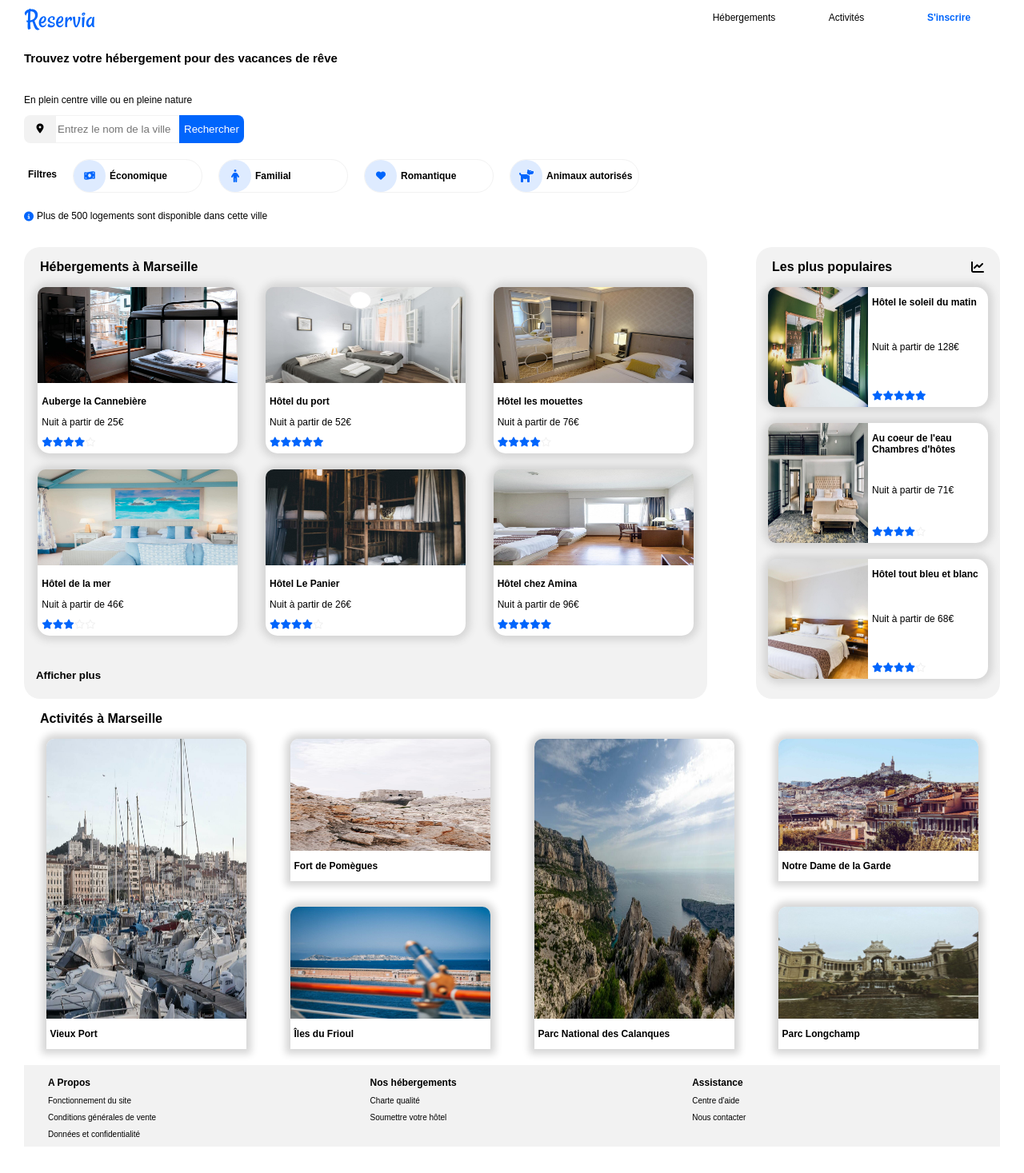
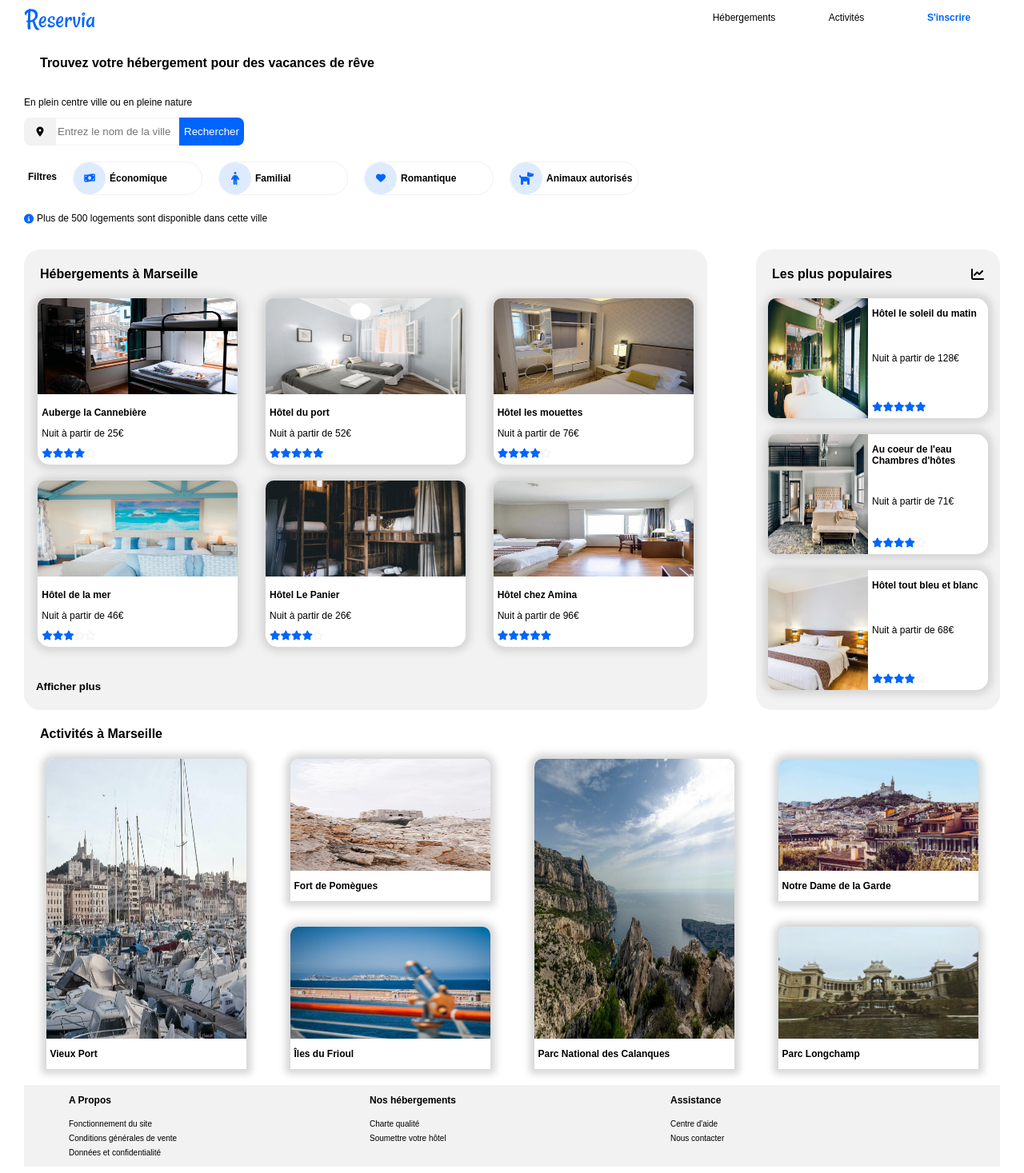
Before and after one commit to karimOC/Reservia, a plain HTML site: page index.html in a window 1280 px wide. Shown: the part 5-1472 px from the top of the page at 80% size. Before the commit the page ends 1447 px from the top, so only its background shows below. Drawn offline with Linux system fonts and the light colour scheme.

Commit message:
fin de la maquette

```diff
--- a/index.html
+++ b/index.html
@@ -14,7 +14,7 @@
   <body>
     <header id="header">
       <div>
-        <img class="logo"src="images/logo/Reservia.svg" alt="" />
+        <img class="logo" src="images/logo/Reservia.svg" alt="" />
       </div>
       <div class="nav">
         <div class="menuAncre">
@@ -30,9 +30,7 @@
     </header>
 
     <section id="searchSection">
-      <div class="titleSearch">
-        <p>Trouvez votre hébergement pour des vacances de rêve</p>
-      </div>
+        <h4>Trouvez votre hébergement pour des vacances de rêve</h4>
       <div>
         <p>En plein centre ville ou en pleine nature</p>
       </div>
@@ -76,10 +74,7 @@
 
     <main>
       <section id="hebergSection">
-        <div class="titleSection">
-          <p>Hébergements à Marseille</p>
-        </div>
-
+          <h4>Hébergements à Marseille</h4>
         <div class="blocs6">
           <div class="hotelHeberg">
               <a href="">
@@ -230,11 +225,10 @@
       </section>
 
       <section id="popularSection">
-        <div class="titleSection">
-          <p>Les plus populaires</p>
+        <div class="titrePopular">
+          <div><h4>Les plus populaires</h4></div>
           <div class="fleche"><i class="fas fa-chart-line fa-1x"></i></div>
         </div>
-
         <div class="blocs3">
           <div class="hotelPopular">
             <a href="">
@@ -319,9 +313,7 @@
     </main>
 
     <section id="activitySection">
-      <div class="titleSection">
-        <p>Activités à Marseille</p>
-      </div>
+        <h4>Activités à Marseille</h4>
       <div class="blocs6Activity">
         <div class="blocs3Activity">
           <div class="bigblocActivity">
--- a/style.css
+++ b/style.css
@@ -108,10 +108,6 @@ p {
   border-top-left-radius: 8px;
   border-bottom-left-radius: 8px;
 }
-.fleche {
-  display: flex;
-  align-items: center;
-}
 #filterSection {
   display: flex;
   flex-wrap: wrap;
@@ -173,8 +169,8 @@ main {
   border-radius: 20px;
   width: 70%;
 }
-.titleSection i {
-  margin-left: 50px;
+h4 {
+  margin-left: 20px;
 }
 .blocs6 {
   display: flex;
@@ -240,6 +236,18 @@ main {
   width: 25%;
   background-color: #f2f2f2;
   border-radius: 20px;
+}
+.titrePopular {
+  display: flex;
+  justify-content: space-between;
+}
+.fleche {
+  display: flex;
+  align-items: center;
+  padding-right: 20px;
+}
+.fleche i {
+  color: black;
 }
 .blocs3 {
   display: flex;
@@ -332,6 +340,7 @@ main {
 #footer {
   display: flex;
   flex-wrap: wrap;
+  justify-content: center;
   background-color: #f2f2f2;
   width: 100%;
   margin-top: 20px;
@@ -339,25 +348,19 @@ main {
 .footer {
   display: flex;
   flex-direction: column;
-  width: 33%;
-  padding: 0px 0px 10px 0px;
+  width: 30%;
+  padding: 0px 0px 10px 10px;
 }
 .footer p {
-  display: flex;
-  flex-direction: column;
   font-weight: bold;
-  margin: 15px 0px 0px 30px;
 }
 .footer a {
-  display: flex;
-  flex-direction: column;
   color: black;
   text-decoration: none;
   font-size: 10px;
-  margin: 10px 0px 0px 30px;
 }
 /* ---------MEDIA QUIERIES TABLETTE--------- */
-@media all and (min-device-width: 469px) and (max-device-width: 768px) {
+@media all and (min-width: 469px) and (max-width: 768px) {
   body {
     margin-left: 0px;
     margin-right: 0px;
@@ -381,7 +384,7 @@ main {
     justify-content: flex-end;
   }
   #searchSection {
-    margin: 0px 0px 0px 15px;
+    margin: 0px 15px 0px 15px;
   }
   #filterSection {
     flex-direction: column;
@@ -391,20 +394,16 @@ main {
   }
   #hebergSection {
     justify-content: center;
-    align-items: center;
     width: 90%;
     margin-top: 20px;
   }
   #popularSection {
     display: flex;
     flex-direction: column;
-    align-items: center;
     width: 90%;
     margin-top: 20px;
   }
-
   #activitySection {
-    align-items: center;
     margin-top: 20px;
   }
   .blocs6Activity div {
@@ -412,7 +411,7 @@ main {
   }
 }
 /* ---------MEDIA QUIERIES PHONE--------- */
-@media all and (max-device-width: 468px) {
+@media all and (max-width: 468px) {
   body {
     margin-left: 0px;
     margin-right: 0px;
@@ -425,9 +424,6 @@ main {
     flex-direction: column-reverse;
     width: 100%;
   }
-.liensMenu {
-    display: flex;
-  }
   .menuAncre a {
     width: 100%;
   }
@@ -439,7 +435,7 @@ main {
     justify-content: flex-end;
   }
   #searchSection {
-    padding: 0px 0px 0px 15px;
+    padding: 0px 15px 0px 15px;
   }
   #filterSection {
     flex-direction: column;
```
